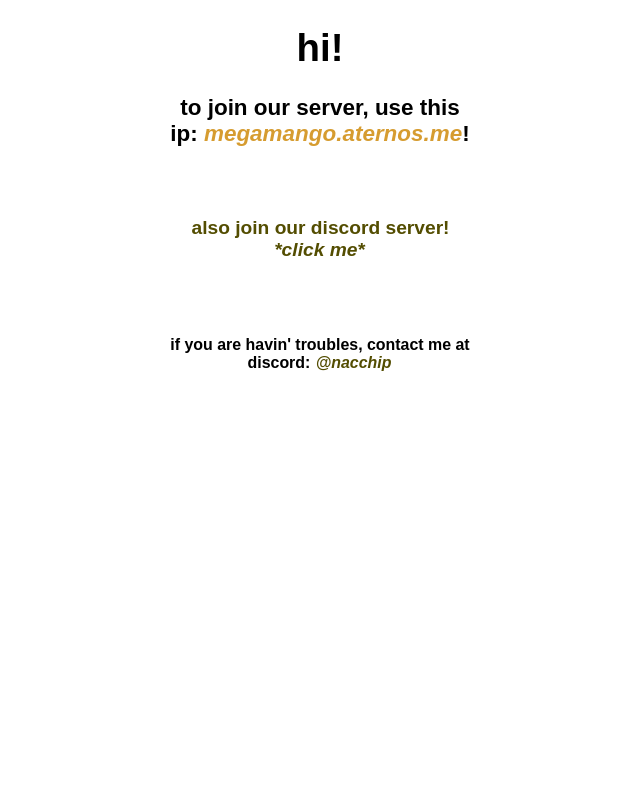
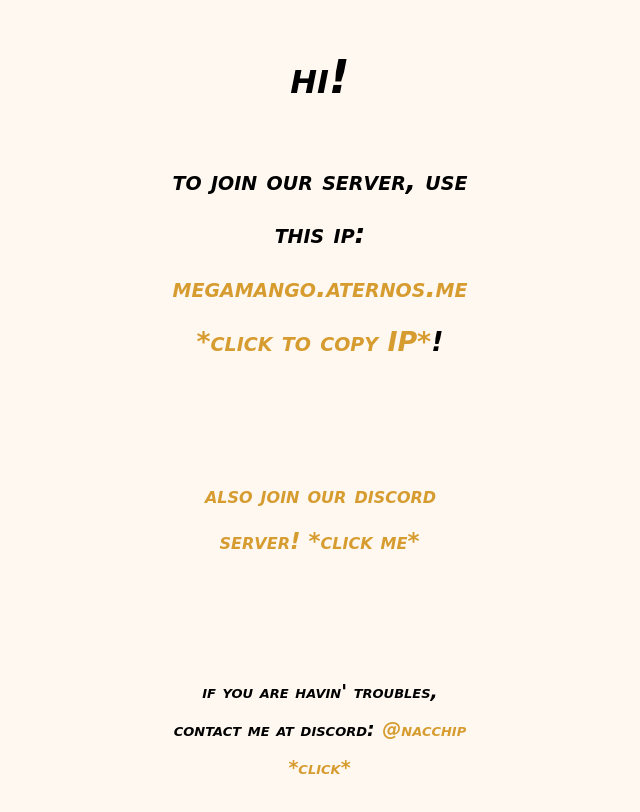
Before and after one commit to nacchip/megamango, a plain HTML site: page index.html in a window 1280 px wide. Shown: the whole page, without its empty margins (320-960 px from the left). Drawn offline with Linux system fonts and the light colour scheme.

Commit message:
Update index.html

```diff
--- a/index.html
+++ b/index.html
@@ -2,13 +2,19 @@
 <html lang="en">
 <head>
     <meta charset="UTF-8">
-    <title>megamango</title>
+    <title>how to join MegaMango</title>
     <style>
 body {
   width: 300px;
   margin: 0 auto;
-  font-size: 1.2rem;
-  font-family: sans-serif;
+  font: italic small-caps bold 23px/2 cursive;
+  background-color: #FFF8F1;
+  -webkit-touch-callout: none; /* iOS Safari */
+  -webkit-user-select: none; /* Safari */
+  -khtml-user-select: none; /* Konqueror HTML */
+  -moz-user-select: none; /* Old versions of Firefox */
+  -ms-user-select: none; /* Internet Explorer/Edge */
+  user-select: none;
 }
 
 p {
@@ -19,29 +25,10 @@ a {
   outline: none;
   text-decoration: none;
   padding: 2px 1px 0;
+  color: #D69C30;
 }
-
-a:link {
-  color: #534D01; //#265301
-}
-
-a:visited {
-  color: #7A7A16; //#437a16
-}
-
-a:focus {
-  border-bottom: 1px solid;
-  background: #DFE498; //#bae498
-}
-
 a:hover {
-  border-bottom: 1px solid;
-  background: #FBFEAA; //#cdfeaa
-}
-
-a:active {
-  background: #265301;
-  color: #FBFEAA;
+  border-bottom: 1px dashed;
 }
 #ip {
     color: #D69C30;
@@ -52,17 +39,17 @@ a:active {
 <body>
 <center>
 <h1>hi!</h1>
-<h3>to join our server, use this ip: <i id="ip" onclick="copyContent()" a>megamango.aternos.me</i>!</h3>
+<h3>to join our server, use this ip: <i id="ip" onclick="copyContent()">megamango.aternos.me *click to copy IP*</i>!</h3>
     <br>
 <h4><a href='https://discord.gg/5ehxsekNCR'>also join our discord server! <i>*click me*</i></a></h4>
     <br>
-<h5>if you are havin' troubles, contact me at discord: <a href="https://discordapp.com/users/nacchip"><i>@nacchip</i></a></h5>
+<h5>if you are havin' troubles, contact me at discord: <a href="https://discordapp.com/users/nacchip"><i>@nacchip *click*</i></a></h5>
 </center>
 <script>
 const copyContent = async () => {
   try {
     await navigator.clipboard.writeText('megamango.aternos.me');
-    alert('Content copied to clipboard');
+    alert('IP copied to clipboard.');
   } catch (err) {
     alert('Failed to copy: ', err);
   }
```
